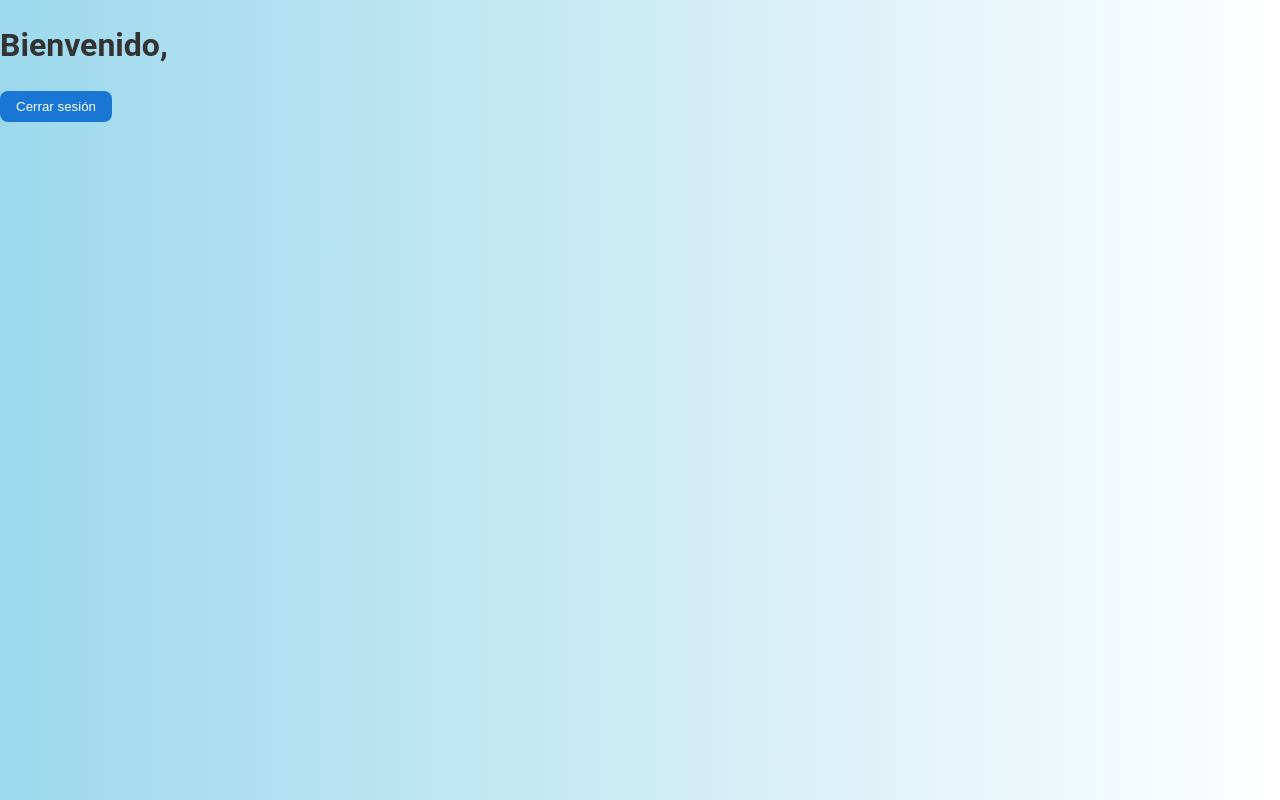
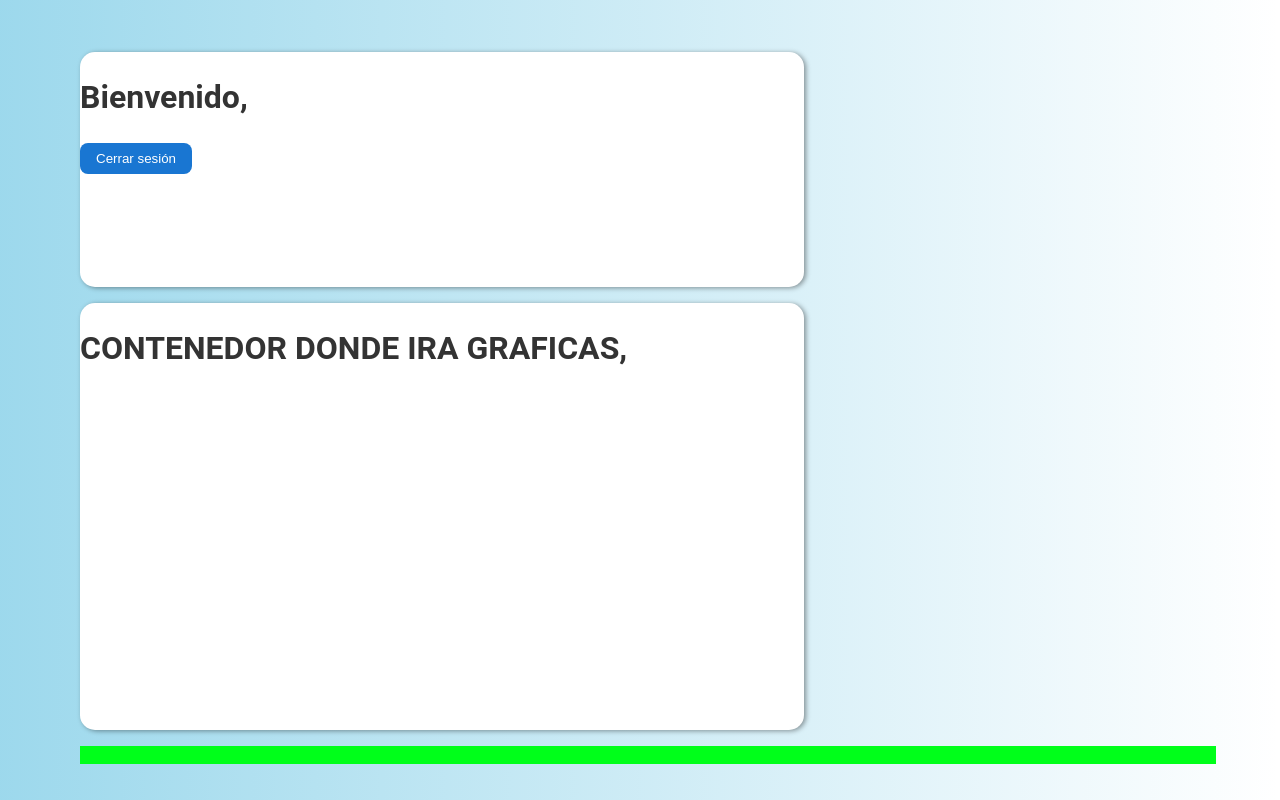
Before and after one commit to ByteCscript/FrontEnd_IA_Proyect, a React (Create React App) app: page /dashboard in a window 1280 px wide. Built offline with nearby package versions, Linux system fonts and the light colour scheme; no server answers; sample sign-in values are in the browser's storage.

Commit message:
Pruebas iniciales contenedores... en dashboard

```diff
--- a/src/pages/DashboardPage/DashboardPage.js
+++ b/src/pages/DashboardPage/DashboardPage.js
@@ -1,13 +1,27 @@
-import React from 'react';
-import { useAuth } from '../../hooks/useAuth';
+// src/pages/DashboardPage/DashboardPage.jsx
+import React from "react";
+import { useAuth } from "../../hooks/useAuth";
+import styles from "./DashboardPage.module.css";
 
 export default function DashboardPage() {
   const { user, signOut } = useAuth();
   return (
-    <div>
-      <h1>Bienvenido, {user?.name || user?.email}</h1>
-      <button onClick={signOut}>Cerrar sesión</button>
-      {/* Aquí tus componentes del “board” */}
+    <div className={styles.containerWelcomegen}>
+      <div className={styles.containerWelcome}>
+        <div className={styles.containerwelcome2}>
+          <h1>Bienvenido, {user?.name || user?.email}</h1>
+          <button onClick={signOut}>Cerrar sesión</button>
+          {/* Aquí tus componentes del “board” */}
+        </div>
+        <div className={styles.graficaest}>
+          <h1>CONTENEDOR DONDE IRA GRAFICAS, {user?.name || user?.email}</h1>
+          {/* Aquí tus componentes del “board” */}
+        </div>
+          <div className={styles.prueba2}>
+          <h1>HOLA MUNDO, {user?.name || user?.email}</h1>
+          {/* Aquí tus componentes del “board” */}
+        </div>
+      </div>
     </div>
   );
 }
--- a/src/pages/DashboardPage/DashboardPage.module.css
+++ b/src/pages/DashboardPage/DashboardPage.module.css
@@ -0,0 +1,80 @@
+/* src/pages/DashboardPage/DashboardPage.module.css */
+
+/* Contenedor general centrado en pantalla completa */
+.containerWelcomegen {
+  display: flex;
+  justify-content: center;
+  align-items: center;
+  width: 100vw;
+  height: 100vh;
+  overflow: hidden;
+}
+
+/* Contenedor interno en grid para los componentes del dashboard */
+.containerWelcome {
+  display: grid;
+  padding-top: 1rem;
+  padding-left: 1rem;
+  grid-template-columns: 1.83fr 1fr;
+  grid-template-rows: 33% 60%;
+  gap: 1rem;
+  width: 90vw;
+  height: 91vh;
+  overflow: hidden;
+  overflow-y: auto;
+}
+
+.containerwelcome2 {
+    background-color: white;
+    border-radius: 15px;
+    box-shadow: 2px 1px 5px rgba(0, 0, 0, 0.4);
+    grid-column: 1 / span 1;
+    /* Primera columna */
+    grid-row: 1 / span 1;
+    /* Primera fila */
+    width: 100%;
+    height: 100%;
+}
+
+.graficaest {
+    background-color: white;
+    border-radius: 15px;
+    box-shadow: 2px 1px 5px rgba(0, 0, 0, 0.4);
+    grid-column: 1 / span 1;
+    /* Primera columna */
+    grid-row: 2 / span 1;
+    /* Segunda fila */
+    width: 100%;
+    height: 100%;
+}
+
+.prueba2 {
+     background-color: #00ff1a;
+    grid-column: 1 / span 2;
+    /* Ocupa ambas columnas */
+    grid-row: 3 / span 1;
+    /* Tercera fila */
+    width: 100%;
+    height: 50rem;
+}
+
+
+/* Ajustes responsivos */
+@media (max-width: var(--bp-xl)) {
+  .containerWelcome {
+    grid-template-columns: 1fr;
+    grid-template-rows: auto auto;
+    width: 95vw;
+    height: auto;
+  }
+}
+
+@media (max-width: var(--bp-md)) {
+  .containerWelcomegen {
+    padding: 1rem;
+  }
+  .containerWelcome {
+    padding: 0.5rem;
+    gap: 0.5rem;
+  }
+}
```
